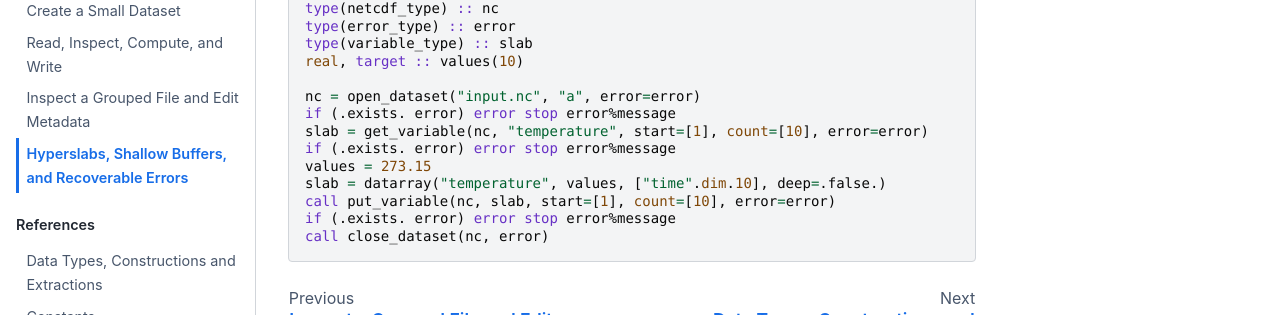
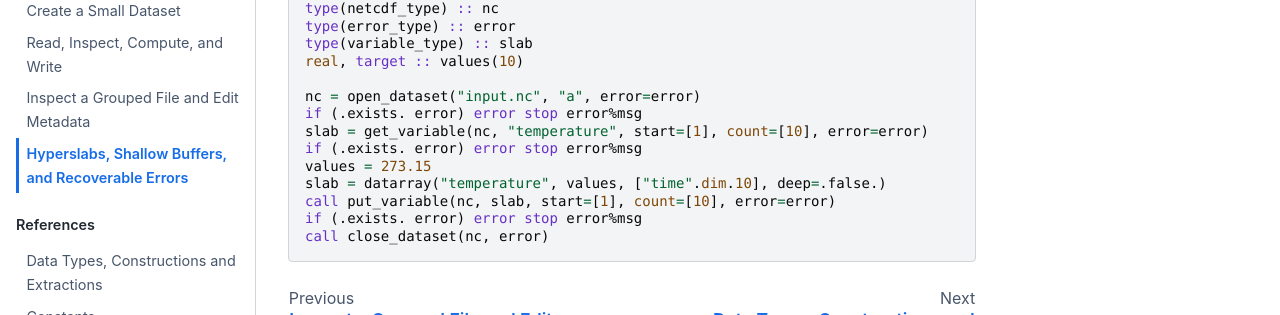
Before and after one commit to han190/nc4f.pack, a Sphinx documentation site: the page built from docs/examples/hyperslabs-shallow-buffers-errors.md, in a window 1280 px wide. Shown: the part 295-610 px from the top of the page. Built offline with Sphinx 7.4.7 and the Sphinx Book theme 1.1.4, drawn with Linux system fonts in a browser that asks for light colours.

````diff
--- a/docs/examples/hyperslabs-shallow-buffers-errors.md
+++ b/docs/examples/hyperslabs-shallow-buffers-errors.md
@@ -11,12 +11,12 @@
 real, target :: values(10)
 
 nc = open_dataset("input.nc", "a", error=error)
-if (.exists. error) error stop error%message
+if (.exists. error) error stop error%msg
 slab = get_variable(nc, "temperature", start=[1], count=[10], error=error)
-if (.exists. error) error stop error%message
+if (.exists. error) error stop error%msg
 values = 273.15
 slab = datarray("temperature", values, ["time".dim.10], deep=.false.)
 call put_variable(nc, slab, start=[1], count=[10], error=error)
-if (.exists. error) error stop error%message
+if (.exists. error) error stop error%msg
 call close_dataset(nc, error)
 ```
````
Also changed, not shown: docs/reference/error-handling.md (+1 -1 lines), 15 other files.
